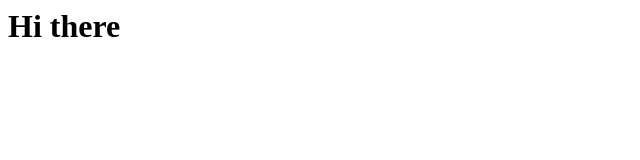
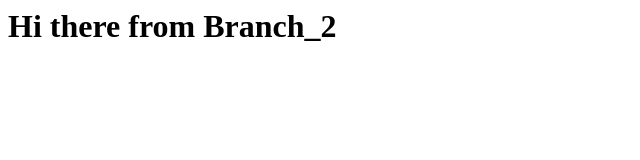
Before and after one commit to Batstako/tortoiseGitTraining, a plain HTML site: page index.html in a window 1280 px wide. Shown: the whole page, without its empty margins (0-640 px from the left). Drawn offline with Linux system fonts and the light colour scheme.

Commit message:
Changing "Hello" to "Hello from Branch_2"

```diff
--- a/index.html
+++ b/index.html
@@ -1 +1 @@
-<h1>Hi there</h1>
+<h1>Hi there from Branch_2</h1>
```
